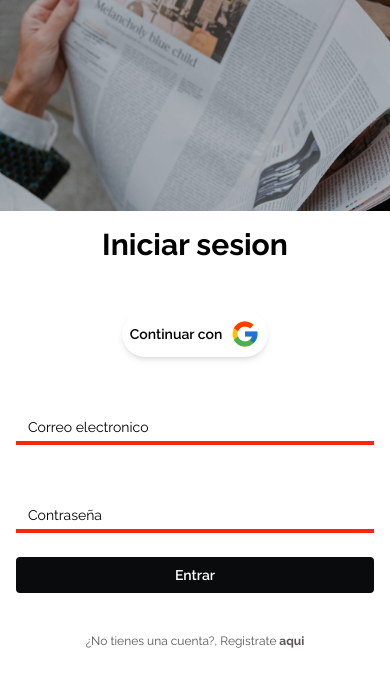
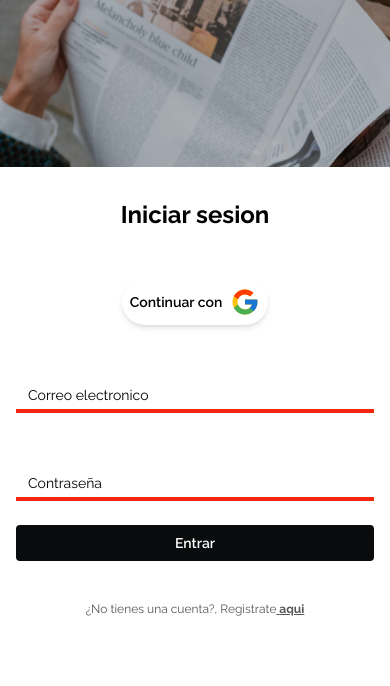
Before and after one commit to Tomas141199/thedailynote, a Next.js app: page /login in a window 390 px wide. Shown: the top 686 px of the page. Built offline with nearby package versions, Linux system fonts and the light colour scheme.

Commit message:
Inicio de sesion con google

```diff
--- /dev/null
+++ b/components/ErrorMessage.js
@@ -0,0 +1,9 @@
+const ErrorMessage = ({ message }) => {
+  return (
+    <div className="p-1">
+      <p className="font-light text-tiny text-red-600">{message}</p>
+    </div>
+  );
+};
+
+export default ErrorMessage;
--- /dev/null
+++ b/firebase/config.js
@@ -0,0 +1,11 @@
+//Configuracion de acceso a la aplicacion en firebase
+const firebaseConfig = {
+  apiKey: "AIzaSyB5cVbRX_WsNuAo6wUrBC6KU5ED7Mk4qxk",
+  authDomain: "thedailynote-742a0.firebaseapp.com",
+  projectId: "thedailynote-742a0",
+  storageBucket: "thedailynote-742a0.appspot.com",
+  messagingSenderId: "104921491736",
+  appId: "1:104921491736:web:3352ffea43b7640da4966d",
+};
+
+export default firebaseConfig;
--- /dev/null
+++ b/firebase/contex.js
@@ -0,0 +1,5 @@
+import { createContext } from "react";
+
+const FireContext = createContext(null);
+
+export default FireContext;
--- /dev/null
+++ b/firebase/fire.js
@@ -0,0 +1,21 @@
+//Funcion para inicializar la app
+import { initializeApp } from "firebase/app";
+import firebaseConfig from "./config";
+
+//firebaseAuth
+import { getAuth, GoogleAuthProvider } from "firebase/auth";
+//Firestore
+import { getFirestore, addDoc, collection } from "firebase/firestore";
+
+class Fire {
+  constructor() {
+    this.app = initializeApp(firebaseConfig);
+    this.provider = new GoogleAuthProvider();
+    this.auth = getAuth();
+    this.db = getFirestore();
+  }
+}
+
+const fire = new Fire();
+
+export default fire;
--- /dev/null
+++ b/firebase/index.js
@@ -0,0 +1,5 @@
+import fire from "./fire";
+import FireContext from "./contex";
+
+export { FireContext };
+export default fire;
--- a/package.json
+++ b/package.json
@@ -10,9 +10,12 @@
   },
   "dependencies": {
     "firebase": "^9.6.9",
+    "formik": "^2.2.9",
     "next": "12.1.0",
     "react": "17.0.2",
-    "react-dom": "17.0.2"
+    "react-dom": "17.0.2",
+    "react-toastify": "^8.2.0",
+    "yup": "^0.32.11"
   },
   "devDependencies": {
     "autoprefixer": "^10.4.3",
--- a/pages/login.js
+++ b/pages/login.js
@@ -1,15 +1,75 @@
 import Image from "next/image";
 import Link from "next/link";
+import { useFormik } from "formik";
+import * as Yup from "yup";
+import ErrorMessage from "./../components/ErrorMessage";
+import { ToastContainer, toast } from "react-toastify";
+import "react-toastify/dist/ReactToastify.css";
+import fire from "./../firebase/fire";
+import { signInWithPopup, GoogleAuthProvider } from "firebase/auth";
 
 const Login = () => {
+  //Funcion para mostrar alertas
+  const notify = (message) => {
+    toast.error(message, {
+      position: "top-right",
+      autoClose: 5000,
+      hideProgressBar: false,
+      closeOnClick: true,
+      pauseOnHover: false,
+      draggable: true,
+      progress: undefined,
+    });
+  };
+  //Control y Validacion del formulario con formik y yup
+  const formik = useFormik({
+    initialValues: {
+      email: "",
+      password: "",
+    },
+    validationSchema: Yup.object({
+      email: Yup.string()
+        .email("El email no es valido")
+        .required("El email es obligatorio"),
+      password: Yup.string().required("El password es obligatorio"),
+    }),
+    onSubmit: (values) => console.log(values),
+  });
+
+  //Funcion para que usuario inicie sesion con su cuenta de google
+  async function iniciarSesionConGoogle() {
+    signInWithPopup(fire.auth, fire.provider)
+      .then((result) => {
+        //Arroja el token de acceso a la cuenta, esto es para acceder a la API de google
+        const credential = GoogleAuthProvider.credentialFromResult(result);
+        const token = credential.accessToken;
+        // La informacion del usuario logueado
+        const user = result.user;
+
+        localStorage.setItem("usuario", JSON.stringify(user));
+      })
+      .catch((error) => {
+        // Manejo de errores
+        notify("Algo salio mal intente de nuevo");
+      });
+  }
+
   return (
-    <div className="h-screen w-full flex flex-col sm:flex-row justify-center items-center bg-light-gray drop-shadow-lg">
-      <div className="h-1/4 w-full sm:h-128 sm:w-80 sm:rounded-l bg-[url('/images/login-bg1.jpg')] sm:bg-[url('/images/login-bg3.jpg')] bg-cover brightness-75"></div>
-      <div className="h-3/4 w-full sm:h-128 sm:w-96 bg-white rounded-r p-4">
+    <div className="overflow-x-hidden h-screen w-full flex flex-col sm:flex-row justify-center items-center bg-light-gray drop-shadow-lg">
+      {/* Alertas por notificacion */}
+      <ToastContainer />
+
+      <div className="h-1/4 w-full sm:h-128 sm:w-96 sm:rounded-l bg-[url('/images/login-bg1.jpg')] sm:bg-[url('/images/login-bg3.jpg')] bg-cover brightness-75"></div>
+      <div className="h-full w-full sm:h-128 sm:w-80 bg-white rounded-r p-4">
         <div className="w-full sm:w-11/12 mx-auto">
-          <h1 className="text-center font-bold text-3xl">Iniciar sesion</h1>
+          <h1 className="text-center font-bold text-2xl mt-4">
+            Iniciar sesion
+          </h1>
 
-          <button className="mx-auto mt-12 bg-white p-2 flex justify-center items-center gap-2 font-semibold text-sm rounded-full transition hover:scale-105 shadow-md">
+          <button
+            onClick={iniciarSesionConGoogle}
+            className="mx-auto mt-12 bg-white p-2 flex justify-center items-center gap-2 font-semibold text-sm rounded-full transition hover:scale-105 shadow-md"
+          >
             Continuar con
             <Image
               src="/images/icon-google.svg"
@@ -19,33 +79,43 @@ const Login = () => {
             />
           </button>
 
-          <form className="mt-12" method="post" autoComplete="off">
+          <form
+            className="mt-12"
+            method="post"
+            onSubmit={formik.handleSubmit}
+            noValidate
+          >
             <div className="floating-input mb-12 relative">
               <input
                 type="email"
                 className="border-b-4 border-primary-red w-full p-2 outline-none"
                 placeholder="name@example.com"
+                {...formik.getFieldProps("email")}
               />
-              <label
-                forHtml="correo"
-                className="absolute -top-1 left-0 px-3 py-4 h-full pointer-events-none transform origin-left transition-all duration-100 ease-in-out "
-              >
+              <label className="absolute -top-1 left-0 px-3 py-4 h-full pointer-events-none transform origin-left transition-all duration-100 ease-in-out ">
                 Correo electronico
               </label>
+
+              {/* Errores de validacion */}
+              {formik.touched.email && formik.errors.email ? (
+                <ErrorMessage message={formik.errors.email} />
+              ) : null}
             </div>
+
             <div className="floating-input mb-6 relative">
               <input
-                name="password"
                 type="password"
                 className="border-b-4 border-primary-red w-full p-2 outline-none"
                 placeholder="password"
+                {...formik.getFieldProps("password")}
               />
-              <label
-                forHtml="password"
-                className="absolute -top-1 left-0 px-3 py-4 h-full pointer-events-none transform origin-left transition-all duration-100 ease-in-out "
-              >
+              <label className="absolute -top-1 left-0 px-3 py-4 h-full pointer-events-none transform origin-left transition-all duration-100 ease-in-out ">
                 Contraseña
               </label>
+              {/* Errores de validacion */}
+              {formik.touched.password && formik.errors.password ? (
+                <ErrorMessage message={formik.errors.password} />
+              ) : null}
             </div>
 
             <div className="flex justify-end">
@@ -60,24 +130,7 @@ const Login = () => {
           <div className="mt-10 text-xs text-center text-primary-gray">
             ¿No tienes una cuenta?, Registrate
             <Link href="#">
-              <a
-                className="font-bold
-              relative
-              after:content-['']
-              after:absolute
-              after:w-full
-              after:h-tiny
-              after:rounded
-              after:top-3
-              after:left-0
-              after:scale-x-0
-              after:origin-left
-              after:ease-in-out
-              after:duration-300
-              after:hover:scale-x-100
-              after:bg-light-blue
-              "
-              >
+              <a className="font-bold underline underline-offset-1 mb-1 sm:mb-6">
                 {" "}
                 aqui
               </a>
--- a/styles/globals.css
+++ b/styles/globals.css
@@ -3,14 +3,6 @@
 @tailwind base;
 @tailwind components;
 @tailwind utilities;
-
-/* :root{
-  "primary-blue": "#090B0D",
-  "light-blue": "##0597F2",
-  "primary-red": "#F9250F",
-  "light-gray": "#F2EEEB",
-  "primary-gray": "#575654",
-} */
 
 html {
   box-sizing: border-box;
@@ -39,5 +31,5 @@ body {
 .floating-input > input:focus ~ label,
 .floating-input > input:not(:placeholder-shown) ~ label {
   @apply opacity-75 scale-75 -translate-y-8 -translate-x-2;
-  color: #f9250f;
+  @apply text-light-blue;
 }
--- a/tailwind.config.js
+++ b/tailwind.config.js
@@ -5,6 +5,9 @@ module.exports = {
   ],
   theme: {
     extend: {
+      fontSize: {
+        tiny: ".6rem",
+      },
       colors: {
         "primary-blue": "#090B0D",
         "light-blue": "#0597F2",
@@ -13,7 +16,7 @@ module.exports = {
         "primary-gray": "#575654",
       },
       spacing: {
-        128: "30rem",
+        128: "32rem",
         tiny: "0.11rem",
       },
     },
```
Also changed, not shown: helpers/notify.js (added), 1 other file (tests, documents, lock files or other folders).
